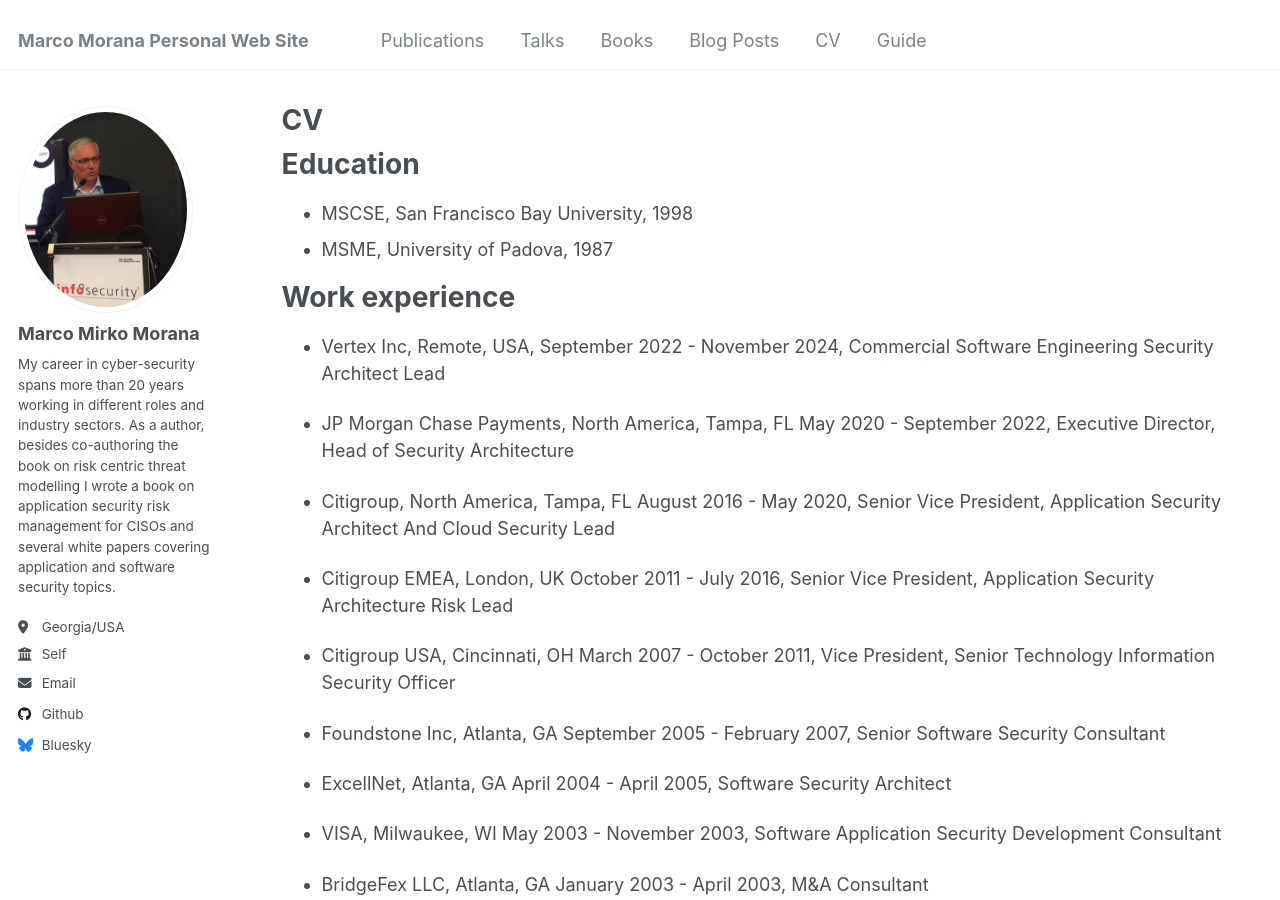
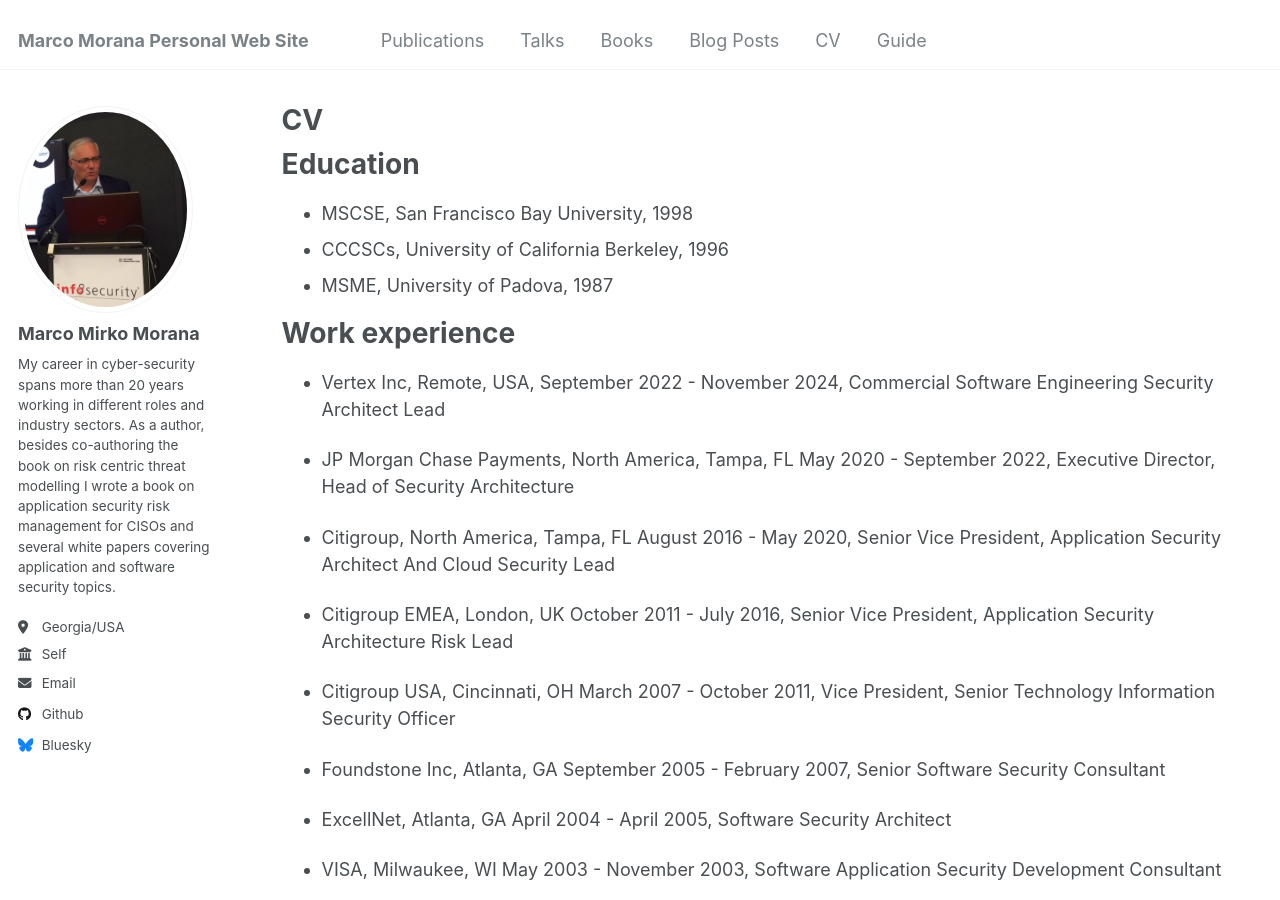
Before and after one commit to mmorana1/marcom, a Jekyll site: the page built from _pages/cv.md, in a window 1280 px wide and 900 px high. Built offline with Jekyll 4.4.1, drawn with Linux system fonts in a browser that asks for light colours.

Commit message:
Update cv.md

```diff
--- a/_pages/cv.md
+++ b/_pages/cv.md
@@ -12,6 +12,7 @@ redirect_from:
 Education
 ======
 * MSCSE, San Francisco Bay University, 1998
+* CCCSCs, University of California Berkeley, 1996
 * MSME, University of Padova, 1987
 
 Work experience
```
